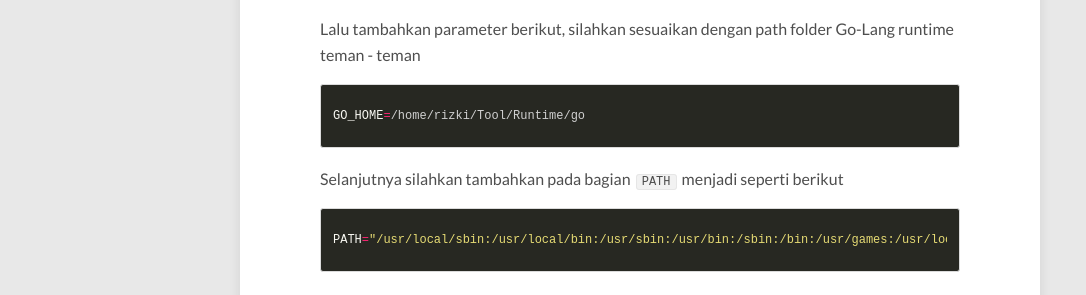
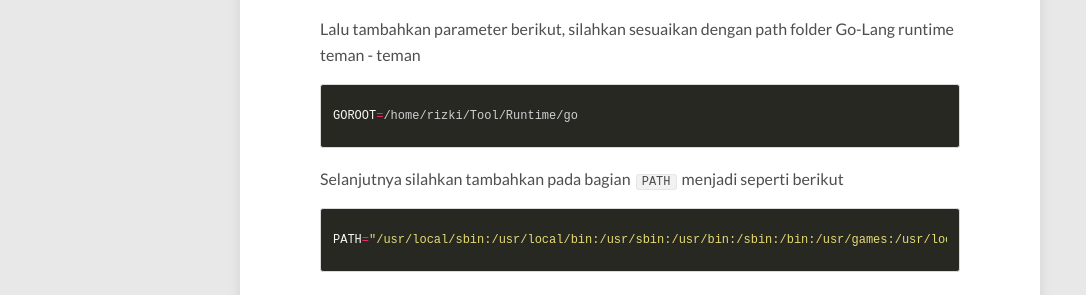
Before and after one commit to RizkiMufrizal/RizkiMufrizal.github.io, a Jekyll site: the page built from index.html, in a window 1280 px wide and 900 px high, scrolled down 1031 px. Shown: the part 151-446 px from the top of the window, without its empty margins (0-1086 px from the left). Built offline with Jekyll 4.4.1, drawn with Linux system fonts in a browser that asks for light colours; nearby versions of some CDN libraries; the list of posts is cut into pages by our own code; comment, search, counter and statistics services are not loaded.

Commit message:
update GO_HOME to GOROOT

```diff
--- a/_posts/2022-12-20-instalasi-perlengkapan-coding-golang.markdown
+++ b/_posts/2022-12-20-instalasi-perlengkapan-coding-golang.markdown
@@ -32,7 +32,7 @@ sudo gedit /etc/environment
 Lalu tambahkan parameter berikut, silahkan sesuaikan dengan path folder Go-Lang runtime teman - teman
 
 {% highlight bash %}
-GO_HOME=/home/rizki/Tool/Runtime/go
+GOROOT=/home/rizki/Tool/Runtime/go
 {% endhighlight %}
 
 Selanjutnya silahkan tambahkan pada bagian `PATH` menjadi seperti berikut
```
